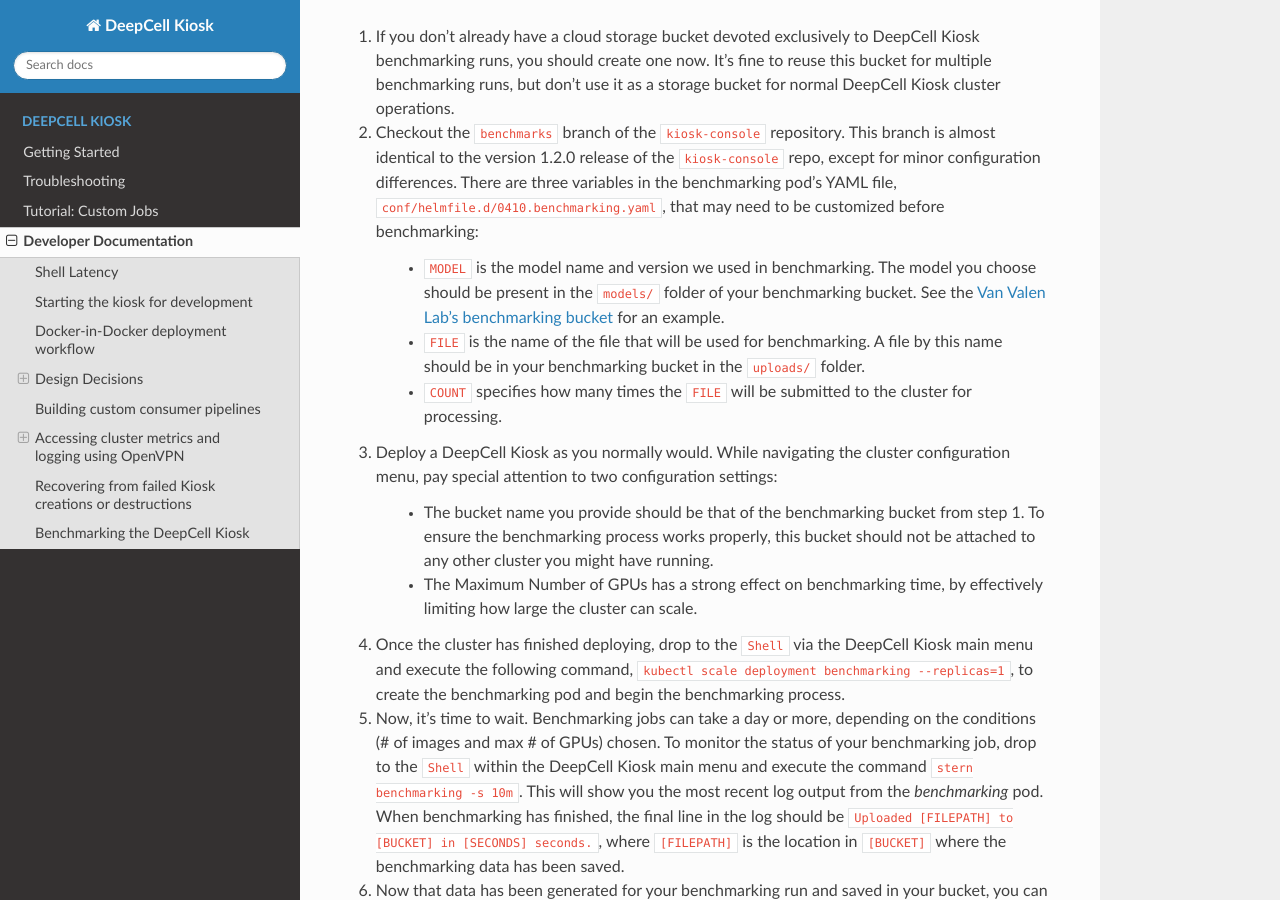
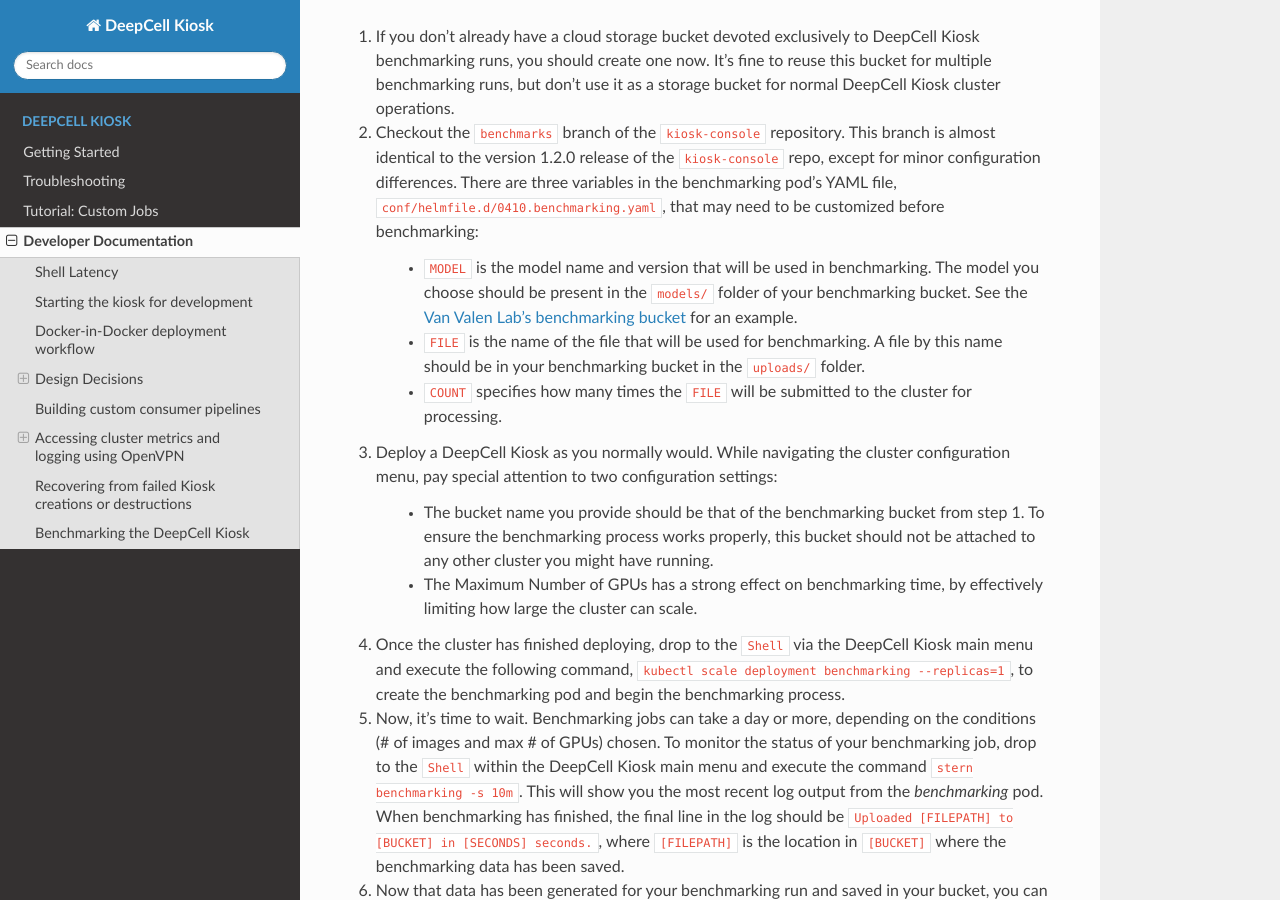
Before and after one commit to vanvalenlab/kiosk-console, a Sphinx documentation site: the page built from docs/source/DEVELOPER.rst, in a window 1280 px wide and 900 px high, scrolled down 4314 px. Built offline with Sphinx 7.4.7 and the Read the Docs theme 2.0.0, drawn with Linux system fonts in a browser that asks for light colours.

Commit message:
Update docs/source/DEVELOPER.rst
Co-authored-by: willgraf <7930703+willgraf@users.noreply.github.com>

```diff
--- a/docs/source/DEVELOPER.rst
+++ b/docs/source/DEVELOPER.rst
@@ -154,7 +154,7 @@
 
 2. Checkout the ``benchmarks`` branch of the ``kiosk-console`` repository. This branch is almost identical to the version 1.2.0 release of the ``kiosk-console`` repo, except for minor configuration differences. There are three variables in the benchmarking pod's YAML file, ``conf/helmfile.d/0410.benchmarking.yaml``, that may need to be customized before benchmarking:
 
-    - ``MODEL`` is the model name and version we used in benchmarking. The model you choose should be present in the ``models/`` folder of your benchmarking bucket. See the `Van Valen Lab's benchmarking bucket <https://console.cloud.google.com/storage/browser/kiosk-benchmarking>`_ for an example.
+    - ``MODEL`` is the model name and version that will be used in benchmarking. The model you choose should be present in the ``models/`` folder of your benchmarking bucket. See the `Van Valen Lab's benchmarking bucket <https://console.cloud.google.com/storage/browser/kiosk-benchmarking>`_ for an example.
     - ``FILE`` is the name of the file that will be used for benchmarking. A file by this name should be in your benchmarking bucket in the ``uploads/`` folder.
     - ``COUNT`` specifies how many times the ``FILE`` will be submitted to the cluster for processing.
 
```
